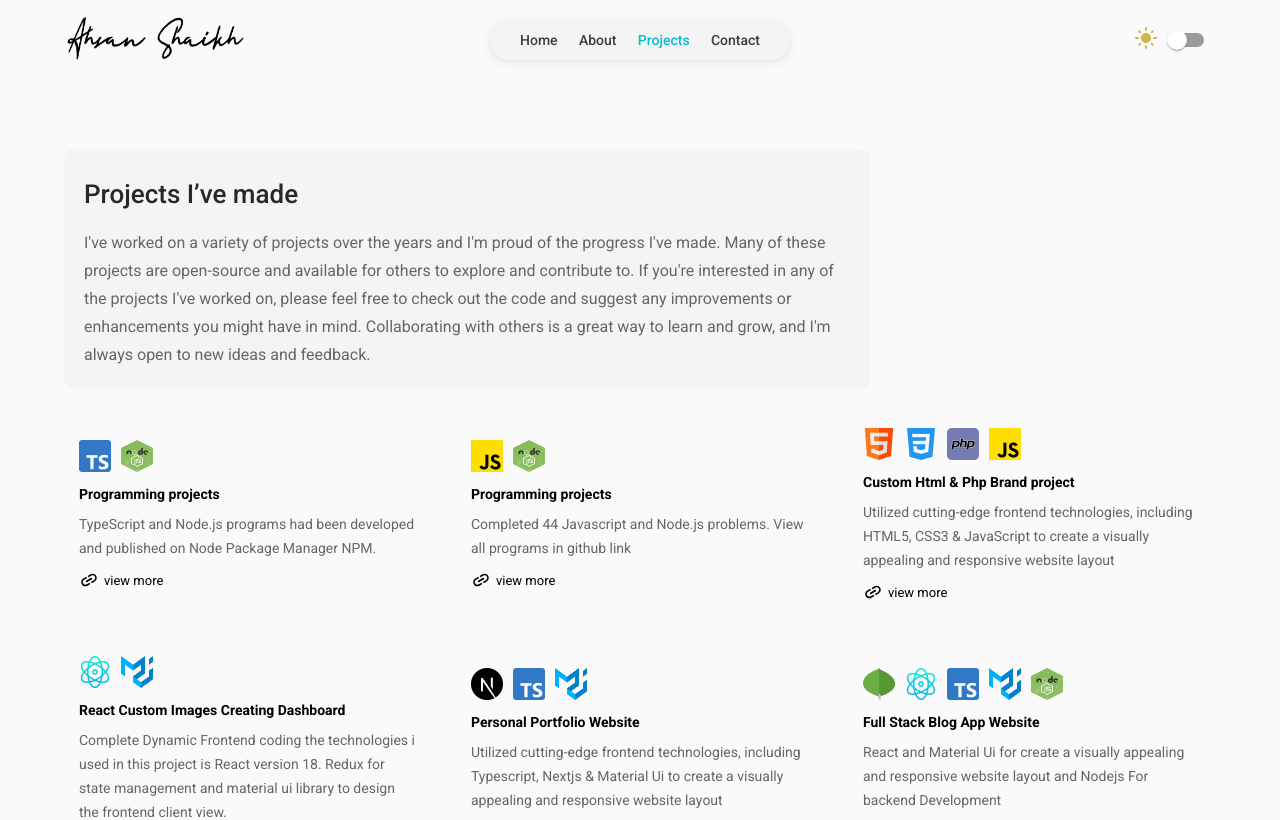
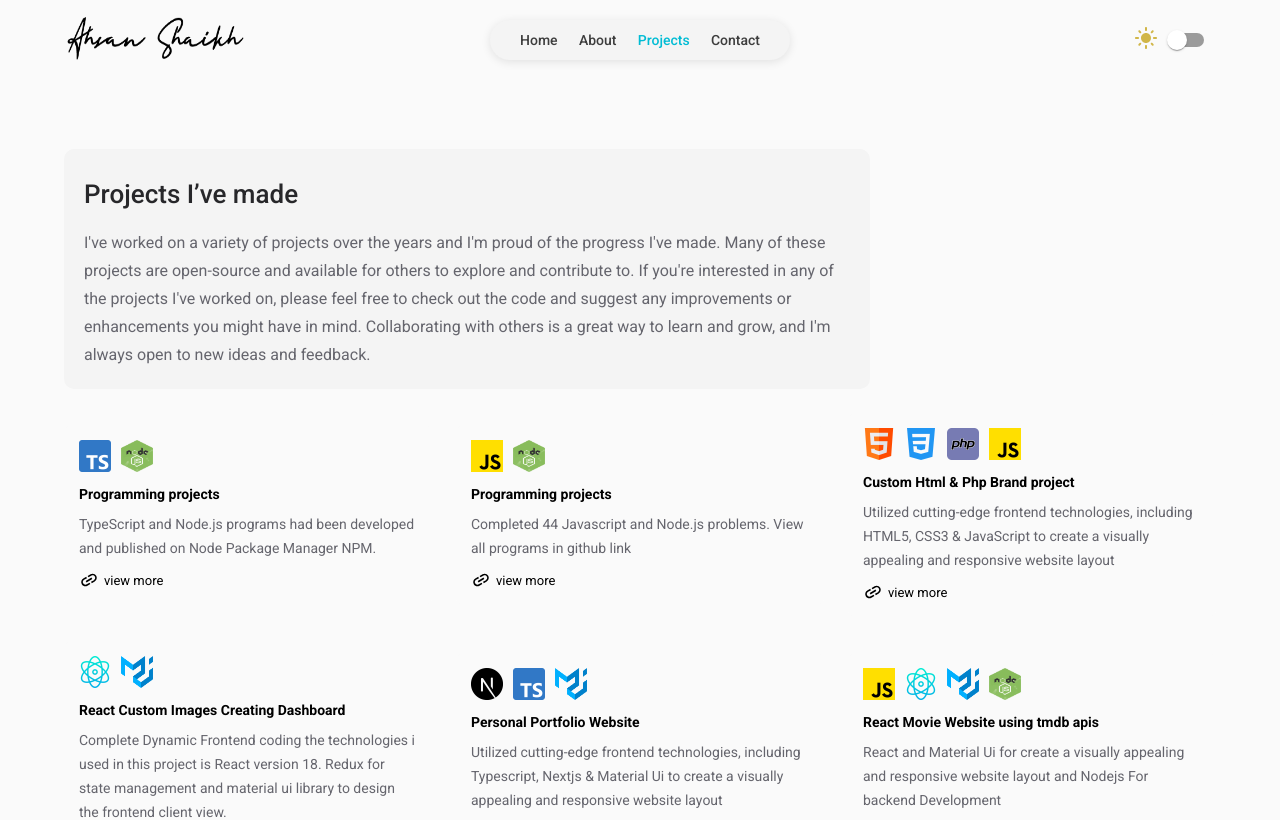
Before and after one commit to Ahsan2001/Portfolio-Ahsan-Shaikh, a Next.js app: page /projects in a window 1280 px wide. Shown: the top 820 px of the page. Built offline with nearby package versions, Linux system fonts and the light colour scheme.

Commit message:
Update projects.ts

```diff
--- a/src/static/projects.ts
+++ b/src/static/projects.ts
@@ -237,6 +237,34 @@ export const projectData: Project[] = [
         ]
     },
 
+
+  {
+        id: 10,
+        name: "React Movie Website using tmdb apis",
+        techStack: ["/js.png" ,"/react.png", "/mu.png", "/node.jpg"],
+        description: "React and Material Ui for create a visually appealing and responsive website layout and Nodejs For backend Development",
+        category: "React",
+        github: "https://github.com/Ahsan2001/restaurant-web-application",
+        detail: [
+            {
+                title: "Project: Blog App - React, Node, MongoDB  Website",
+                description: `User Authentication
+                Users can create an account with their name, username, email address and password.
+                Users can log in with their registered username and password.
+                User passwords are securely hashed and stored in the database using bcrypt.
+                Authentication is implemented using JWT (JSON Web Tokens)
+                Users can view a list of Menu and detail page
+                Users can comment on any Menu
+                admin can post a Menu with  name, title, content, and food image
+                Image is store in cloudinary platform
+                Only Admin Users can Edit and Delete Functionality in blog
+                Functionalities are protected by role-based access control (RBAC), ensuring that only authenticated`,
+                links: "https://github.com/Ahsan2001/restaurant-web-application",
+            },
+        ]
+    },
+
+
     {
         id: 6,
         name: "Full Stack Blog App Website",
```
